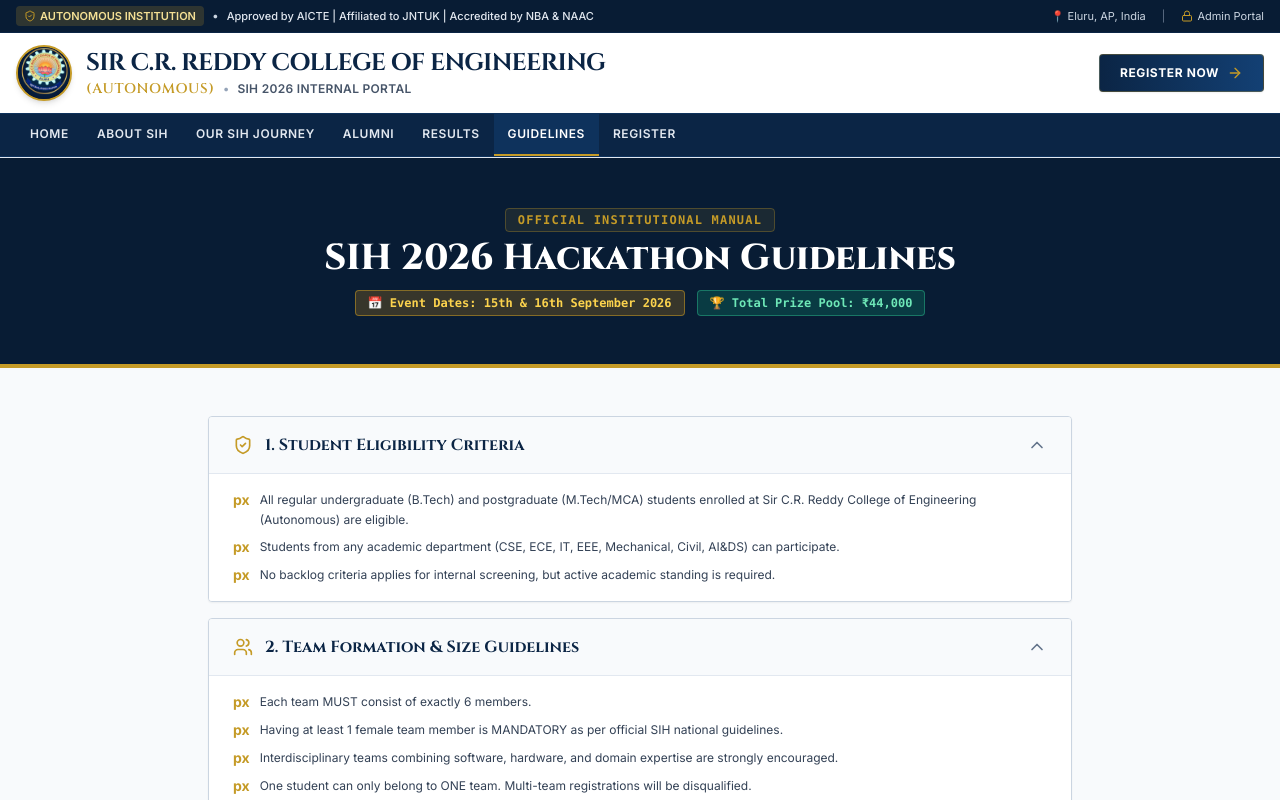
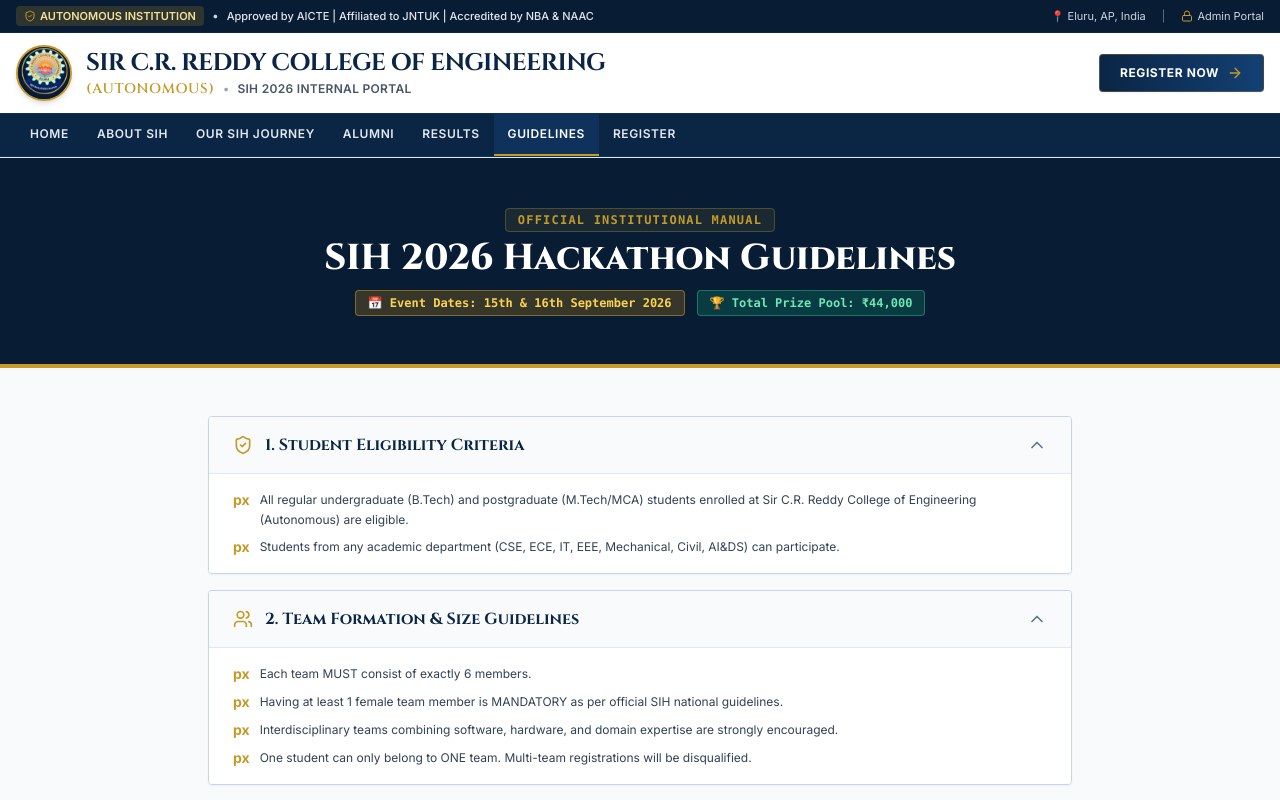
Before and after one commit to thanuhh69/SIH-CRRE, a Next.js app: page /guidelines in a window 1280 px wide. Shown: the top 800 px of the page. Built offline with nearby package versions, Linux system fonts and the light colour scheme.

Commit message:
Remove backlog criteria line from guidelines page

```diff
--- a/src/app/guidelines/page.tsx
+++ b/src/app/guidelines/page.tsx
@@ -33,7 +33,6 @@
       content: [
         'All regular undergraduate (B.Tech) and postgraduate (M.Tech/MCA) students enrolled at Sir C.R. Reddy College of Engineering (Autonomous) are eligible.',
         'Students from any academic department (CSE, ECE, IT, EEE, Mechanical, Civil, AI&DS) can participate.',
-        'No backlog criteria applies for internal screening, but active academic standing is required.',
       ],
     },
     {
```
